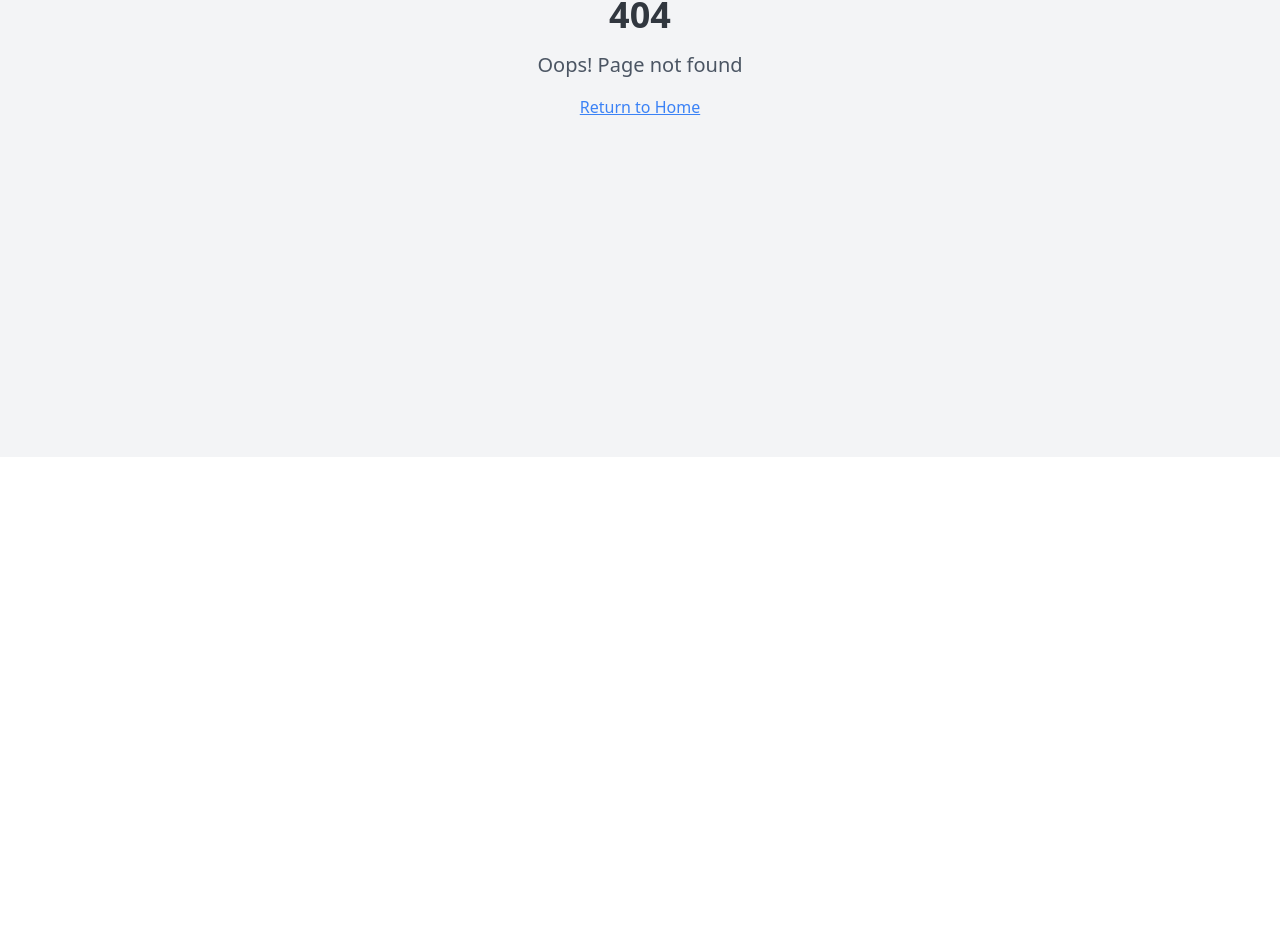
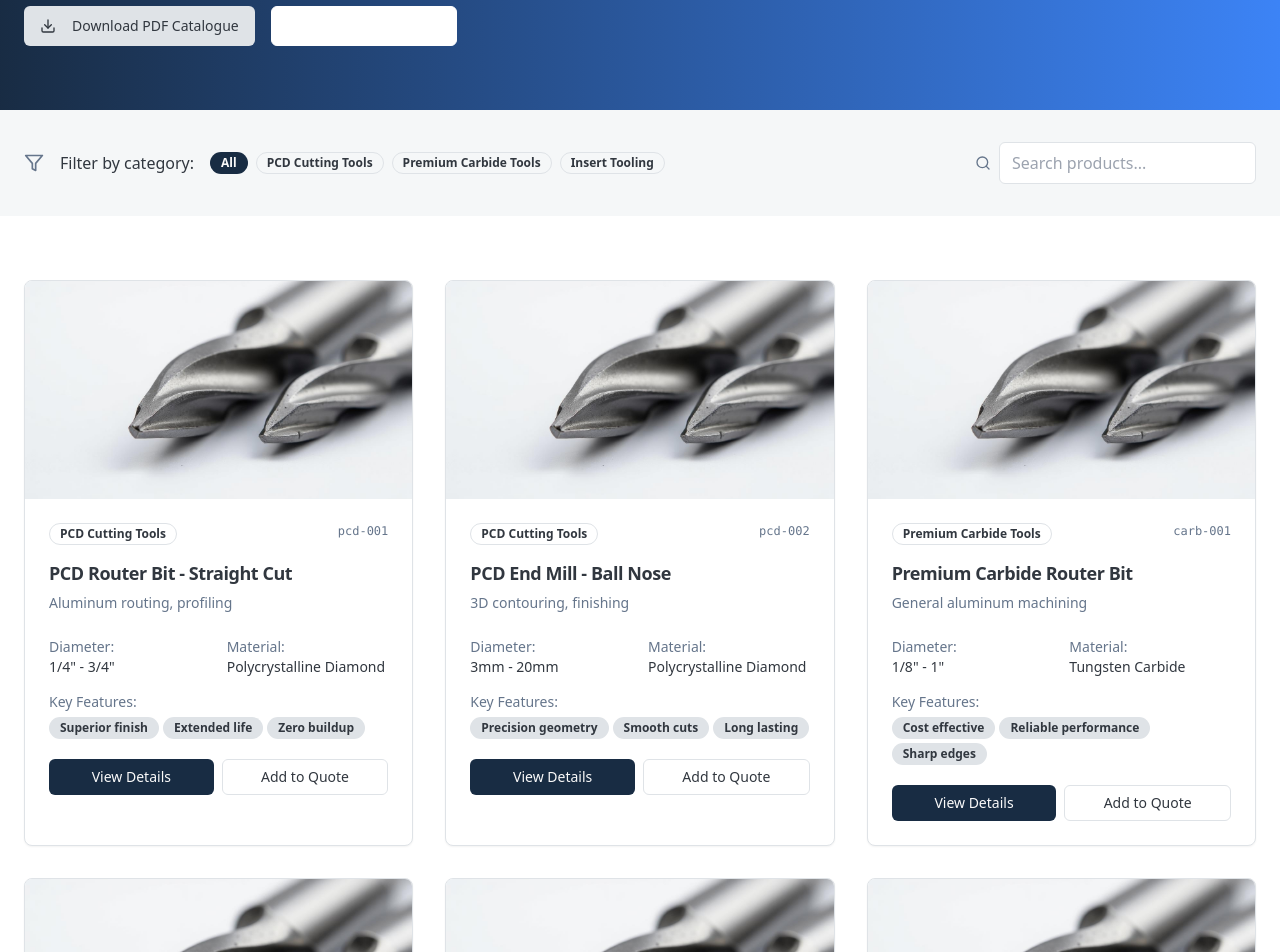
Before and after one commit to pmin574/pc-diamond-edge, a React (Vite) app: page /catalogue in a window 1280 px wide. Before the commit this address had no page. Shown: the part 343-1295 px from the top of the page. Before the commit the page ends 800 px from the top, so only its background shows below. Built offline with nearby package versions, Linux system fonts and the light colour scheme.

Commit message:
Add Catalogue Page
Create a new Catalogue page and add a link to it in the homepage's header. Ensure the rest of the website is compatible with this new page.

```diff
--- a/src/App.tsx
+++ b/src/App.tsx
@@ -4,6 +4,7 @@ import { TooltipProvider } from "@/components/ui/tooltip";
 import { QueryClient, QueryClientProvider } from "@tanstack/react-query";
 import { BrowserRouter, Routes, Route } from "react-router-dom";
 import Index from "./pages/Index";
+import Catalogue from "./pages/Catalogue";
 import NotFound from "./pages/NotFound";
 
 const queryClient = new QueryClient();
@@ -16,6 +17,7 @@ const App = () => (
       <BrowserRouter>
         <Routes>
           <Route path="/" element={<Index />} />
+          <Route path="/catalogue" element={<Catalogue />} />
           {/* ADD ALL CUSTOM ROUTES ABOVE THE CATCH-ALL "*" ROUTE */}
           <Route path="*" element={<NotFound />} />
         </Routes>
--- a/src/components/Header.tsx
+++ b/src/components/Header.tsx
@@ -18,6 +18,7 @@ const Header = () => {
 
           <nav className="hidden md:flex items-center space-x-8">
             <a href="#products" className="text-foreground hover:text-precision-blue transition-colors">Products</a>
+            <a href="/catalogue" className="text-foreground hover:text-precision-blue transition-colors">Catalogue</a>
             <a href="#industries" className="text-foreground hover:text-precision-blue transition-colors">Industries</a>
             <a href="#services" className="text-foreground hover:text-precision-blue transition-colors">Services</a>
             <a href="#about" className="text-foreground hover:text-precision-blue transition-colors">About</a>
--- a/src/components/ProductsSection.tsx
+++ b/src/components/ProductsSection.tsx
@@ -79,8 +79,8 @@ const ProductsSection = () => {
                 <span className="text-foreground">Reduces machining cycle times</span>
               </li>
             </ul>
-            <Button variant="industrial" size="lg">
-              Explore Product Catalog
+            <Button variant="industrial" size="lg" asChild>
+              <a href="/catalogue">Explore Product Catalog</a>
             </Button>
           </div>
         </div>
--- /dev/null
+++ b/src/pages/Catalogue.tsx
@@ -0,0 +1,230 @@
+import { Button } from "@/components/ui/button";
+import { Card, CardContent, CardDescription, CardHeader, CardTitle } from "@/components/ui/card";
+import { Badge } from "@/components/ui/badge";
+import Header from "@/components/Header";
+import Footer from "@/components/Footer";
+import { ArrowLeft, Download, Search, Filter } from "lucide-react";
+import { Link } from "react-router-dom";
+
+const catalogueItems = [
+  {
+    id: "pcd-001",
+    name: "PCD Router Bit - Straight Cut",
+    category: "PCD Cutting Tools",
+    diameter: "1/4\" - 3/4\"",
+    material: "Polycrystalline Diamond",
+    application: "Aluminum routing, profiling",
+    features: ["Superior finish", "Extended life", "Zero buildup"],
+    image: "/src/assets/cutting-tools.jpg"
+  },
+  {
+    id: "pcd-002",
+    name: "PCD End Mill - Ball Nose",
+    category: "PCD Cutting Tools",
+    diameter: "3mm - 20mm",
+    material: "Polycrystalline Diamond",
+    application: "3D contouring, finishing",
+    features: ["Precision geometry", "Smooth cuts", "Long lasting"],
+    image: "/src/assets/cutting-tools.jpg"
+  },
+  {
+    id: "carb-001",
+    name: "Premium Carbide Router Bit",
+    category: "Premium Carbide Tools",
+    diameter: "1/8\" - 1\"",
+    material: "Tungsten Carbide",
+    application: "General aluminum machining",
+    features: ["Cost effective", "Reliable performance", "Sharp edges"],
+    image: "/src/assets/cutting-tools.jpg"
+  },
+  {
+    id: "carb-002",
+    name: "Carbide End Mill - Corner Radius",
+    category: "Premium Carbide Tools",
+    diameter: "2mm - 25mm",
+    material: "Micro-grain Carbide",
+    application: "Slotting, profiling, chamfering",
+    features: ["Durable coating", "Heat resistant", "Precise cuts"],
+    image: "/src/assets/cutting-tools.jpg"
+  },
+  {
+    id: "ins-001",
+    name: "Indexable Insert - APKT",
+    category: "Insert Tooling",
+    diameter: "Various sizes",
+    material: "Coated Carbide",
+    application: "Heavy machining operations",
+    features: ["Replaceable edges", "Economic", "High productivity"],
+    image: "/src/assets/cutting-tools.jpg"
+  },
+  {
+    id: "ins-002",
+    name: "Threading Insert - External",
+    category: "Insert Tooling",
+    diameter: "Standard threading",
+    material: "PVD Coated Carbide",
+    application: "Thread cutting, turning",
+    features: ["Clean threads", "Long tool life", "Consistent quality"],
+    image: "/src/assets/cutting-tools.jpg"
+  }
+];
+
+const categories = ["All", "PCD Cutting Tools", "Premium Carbide Tools", "Insert Tooling"];
+
+const Catalogue = () => {
+  return (
+    <div className="min-h-screen bg-background">
+      <Header />
+
+      {/* Hero Section */}
+      <section className="bg-gradient-to-r from-industrial-blue to-precision-blue text-white py-16">
+        <div className="container mx-auto px-6">
+          <div className="flex items-center space-x-4 mb-6">
+            <Link to="/" className="flex items-center space-x-2 text-white/80 hover:text-white transition-colors">
+              <ArrowLeft className="h-5 w-5" />
+              <span>Back to Home</span>
+            </Link>
+          </div>
+          <div className="max-w-4xl">
+            <h1 className="text-4xl md:text-5xl font-bold mb-4">
+              Product Catalogue
+            </h1>
+            <p className="text-xl text-white/90 mb-8">
+              Explore our complete range of precision cutting tools engineered for aluminum and non-ferrous materials
+            </p>
+            <div className="flex flex-wrap gap-4">
+              <Button variant="secondary" className="flex items-center space-x-2">
+                <Download className="h-4 w-4" />
+                <span>Download PDF Catalogue</span>
+              </Button>
+              <Button variant="outline" className="border-white text-white hover:bg-white hover:text-industrial-blue">
+                Request Custom Quote
+              </Button>
+            </div>
+          </div>
+        </div>
+      </section>
+
+      {/* Filters Section */}
+      <section className="py-8 bg-muted/30">
+        <div className="container mx-auto px-6">
+          <div className="flex flex-wrap items-center justify-between gap-4">
+            <div className="flex items-center space-x-4">
+              <Filter className="h-5 w-5 text-steel-gray" />
+              <span className="font-medium text-foreground">Filter by category:</span>
+              <div className="flex flex-wrap gap-2">
+                {categories.map((category) => (
+                  <Badge
+                    key={category}
+                    variant={category === "All" ? "default" : "outline"}
+                    className="cursor-pointer hover:bg-precision-blue hover:text-white transition-colors"
+                  >
+                    {category}
+                  </Badge>
+                ))}
+              </div>
+            </div>
+            <div className="flex items-center space-x-2">
+              <Search className="h-4 w-4 text-steel-gray" />
+              <input
+                type="text"
+                placeholder="Search products..."
+                className="px-3 py-2 border border-border rounded-md focus:outline-none focus:ring-2 focus:ring-precision-blue"
+              />
+            </div>
+          </div>
+        </div>
+      </section>
+
+      {/* Products Grid */}
+      <section className="py-16">
+        <div className="container mx-auto px-6">
+          <div className="grid grid-cols-1 md:grid-cols-2 lg:grid-cols-3 gap-8">
+            {catalogueItems.map((item) => (
+              <Card key={item.id} className="overflow-hidden hover:shadow-lg transition-shadow">
+                <div className="aspect-video bg-muted/50 flex items-center justify-center">
+                  <img
+                    src={item.image}
+                    alt={item.name}
+                    className="w-full h-full object-cover"
+                  />
+                </div>
+                <CardHeader>
+                  <div className="flex justify-between items-start mb-2">
+                    <Badge variant="outline" className="text-xs">
+                      {item.category}
+                    </Badge>
+                    <span className="text-xs text-steel-gray font-mono">
+                      {item.id}
+                    </span>
+                  </div>
+                  <CardTitle className="text-lg">{item.name}</CardTitle>
+                  <CardDescription className="text-sm">
+                    {item.application}
+                  </CardDescription>
+                </CardHeader>
+                <CardContent>
+                  <div className="space-y-3">
+                    <div className="grid grid-cols-2 gap-4 text-sm">
+                      <div>
+                        <span className="font-medium text-steel-gray">Diameter:</span>
+                        <p className="text-foreground">{item.diameter}</p>
+                      </div>
+                      <div>
+                        <span className="font-medium text-steel-gray">Material:</span>
+                        <p className="text-foreground">{item.material}</p>
+                      </div>
+                    </div>
+                    <div>
+                      <span className="font-medium text-steel-gray text-sm">Key Features:</span>
+                      <div className="flex flex-wrap gap-1 mt-1">
+                        {item.features.map((feature, index) => (
+                          <Badge key={index} variant="secondary" className="text-xs">
+                            {feature}
+                          </Badge>
+                        ))}
+                      </div>
+                    </div>
+                    <div className="flex gap-2 pt-2">
+                      <Button size="sm" className="flex-1">
+                        View Details
+                      </Button>
+                      <Button size="sm" variant="outline" className="flex-1">
+                        Add to Quote
+                      </Button>
+                    </div>
+                  </div>
+                </CardContent>
+              </Card>
+            ))}
+          </div>
+        </div>
+      </section>
+
+      {/* Call to Action */}
+      <section className="py-16 bg-muted/30">
+        <div className="container mx-auto px-6 text-center">
+          <h2 className="text-3xl font-bold text-foreground mb-4">
+            Can't Find What You Need?
+          </h2>
+          <p className="text-steel-gray mb-8 max-w-2xl mx-auto">
+            Our engineering team specializes in custom tool design for specific aluminum processing applications.
+            Let us create the perfect solution for your machining needs.
+          </p>
+          <div className="flex flex-wrap justify-center gap-4">
+            <Button size="lg" className="px-8">
+              Request Custom Design
+            </Button>
+            <Button size="lg" variant="outline" className="px-8">
+              Contact Engineering Team
+            </Button>
+          </div>
+        </div>
+      </section>
+
+      <Footer />
+    </div>
+  );
+};
+
+export default Catalogue;
```
